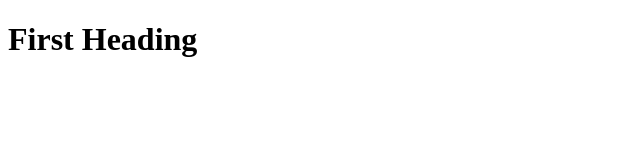
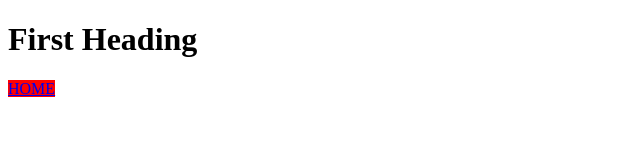
Before and after one commit to Abhiraj19/for-pract, a plain HTML site: page index.html in a window 1280 px wide. Shown: the whole page, without its empty margins (0-640 px from the left). Drawn offline with Linux system fonts and the light colour scheme.

Commit message:
second commit

```diff
--- a/index.html
+++ b/index.html
@@ -7,5 +7,6 @@
 </head>
 <body>
     <h1>First Heading</h1>
+    <a href="#" style="background-color: red;">HOME</a>
 </body>
 </html>
```
